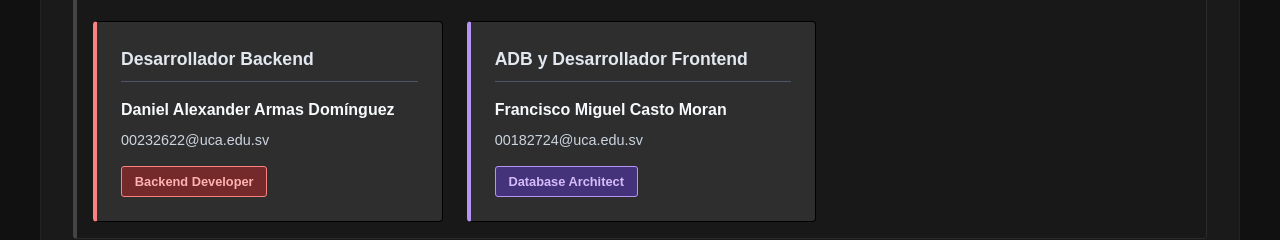
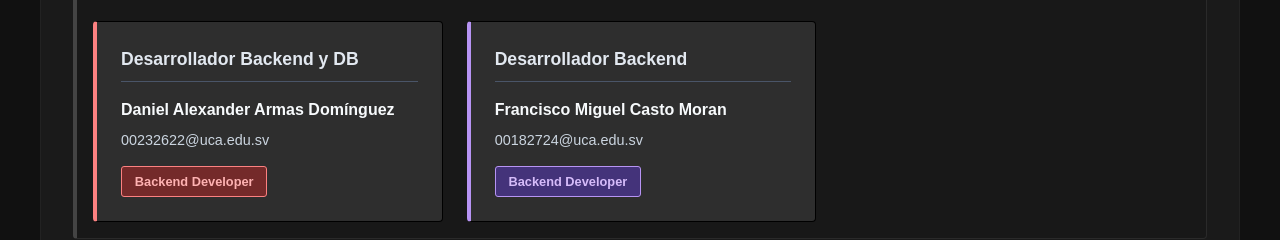
Before and after one commit to Alejo7d1/crumbly-manual, a plain HTML site: page pages/team.html in a window 1280 px wide. Shown: the part 596-836 px from the top of the page. Drawn offline with Linux system fonts and the light colour scheme.

Commit message:
Fixed: minor error

```diff
--- a/pages/team.html
+++ b/pages/team.html
@@ -61,7 +61,7 @@
                 </div>
 
                 <div class="team-member">
-                    <h4>Desarrollador Backend</h4>
+                    <h4>Desarrollador Backend y DB</h4>
                     <div class="member-info">
                         <strong>Daniel Alexander Armas Domínguez </strong>
                         <p>00232622@uca.edu.sv</p>
@@ -70,11 +70,11 @@
                 </div>
 
                 <div class="team-member">
-                    <h4>ADB y Desarrollador Frontend</h4>
+                    <h4>Desarrollador Backend</h4>
                     <div class="member-info">
                         <strong>Francisco Miguel Casto Moran</strong>
                         <p>00182724@uca.edu.sv</p>
-                        <span class="member-role">Database Architect</span>
+                        <span class="member-role">Backend Developer</span>
                     </div>
                 </div>
             </div>
```
